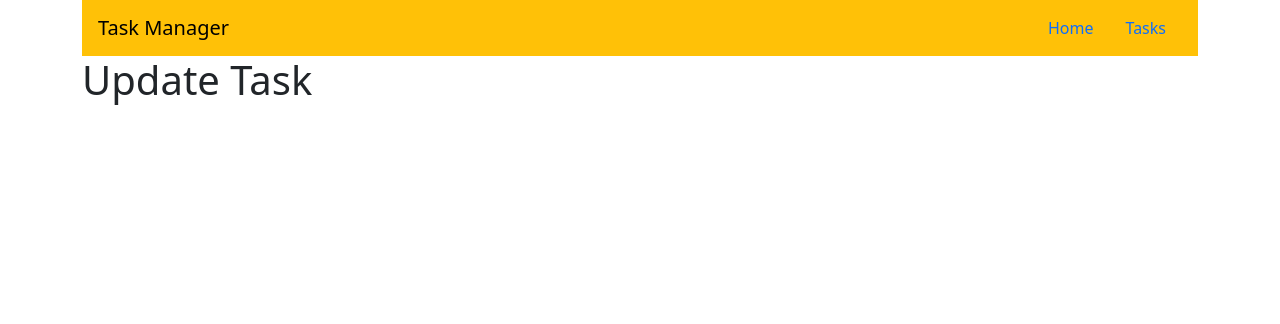
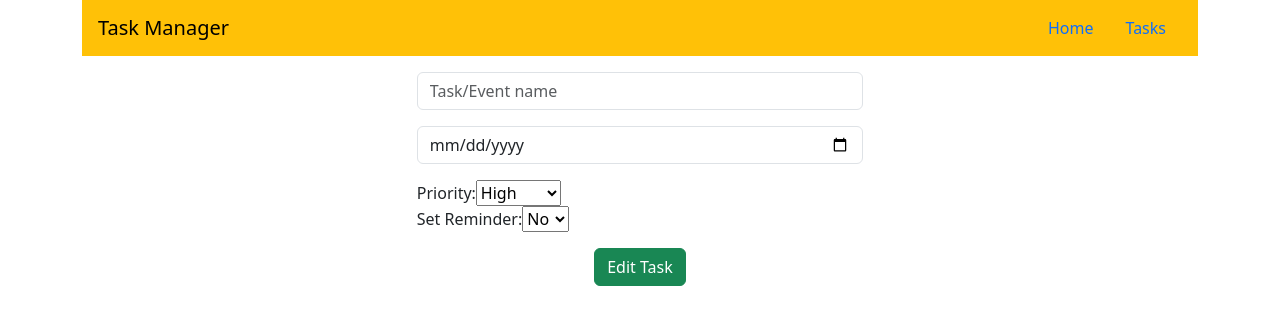
Before and after one commit to AchintyaSingh0220/task-manager-webaap-frontend, a React (Create React App) app: page /#/update-task/1 in a window 1280 px wide. Shown: the top 324 px of the page. Built offline with nearby package versions, Linux system fonts and the light colour scheme; no server answers.

Commit message:
Add task list and CRUD operations for tasks

```diff
--- a/src/App.js
+++ b/src/App.js
@@ -4,8 +4,8 @@ import "../node_modules/bootstrap/dist/css/bootstrap.min.css";
 import Nav from "./components/NavigationTab"
 import CreateTask from './components/CreateTask';
 import TaskList from './components/TaskList' ;
-import UpdateTask from './components/UpdateTask';
 import LandingPage from './components/LandingPage' ;
+import EditTask from './components/EditTask';
 
 function App() {
   return (
@@ -16,7 +16,7 @@ function App() {
           <Route path="/" element={<LandingPage/>}/>
           <Route path="/create-task" element={<CreateTask/>}/>
           <Route path="/task-list" element={<TaskList/>}/>
-          <Route path="/update-task/:id" element={<UpdateTask/>} />
+          <Route path="/update-task/:id" element={<EditTask/>} />
         </Routes>
       </HashRouter>
     </div>
--- a/src/components/CreateTask.js
+++ b/src/components/CreateTask.js
@@ -1,7 +1,37 @@
+import Axios from "axios";
+import {useState} from "react";
+import TaskForm from "./TaskForm";
+
 function CreateTask()
 {
+    const [arr, setArr] = useState([]);
+    const getState = (childData) =>
+    {
+        setArr(childData);
+    }
+
+    const handleSubmit = (event) => {
+        event.preventDefault();
+        const data = {userId: "user1", taskName: arr[0], date: new Date(arr[1]), priority: arr[2], setReminder: arr[3]};
+        console.log(data);
+        Axios.post("http://localhost:4000/add-task", data)
+        .then((res) => {
+            if(res.status === 200) alert("Record created successfully");
+            else Promise.reject();
+        })
+        .catch(res => alert(res));
+        // alert(arr[0] + " " + arr[1] + " " + arr[2] + " " + arr[3]);
+        event.target.reset();
+    };
+
+    const currentDate = () => {
+        let yourDate = new Date();
+        return yourDate.toISOString().split('T')[0];
+    };
     return (
-        <h1>Create Task</h1>
+        <form onSubmit={handleSubmit}>
+            <TaskForm getState={getState} taskNameValue="" dateValue={currentDate} priorityValue={0} reminderValue={true}>Add Task</TaskForm>
+        </form>
     );
 }
 
--- /dev/null
+++ b/src/components/EditTask.js
@@ -0,0 +1,46 @@
+import { useParams } from "react-router-dom";
+import TaskForm from "./TaskForm";
+import {useEffect, useState} from "react";
+import Axios from "axios";
+
+
+function EditTask()
+{
+    const {id} = useParams();
+
+    const [initialValue, setInitialValue] = useState({taskName: "", date: "", priority: 0, setReminder: false});
+    const [newdata, setData] = useState([]);
+    const getState = (childData) =>
+    {
+        setData(childData);
+    }
+
+    useEffect(() => {
+        Axios.get("http://localhost:4000/update-task/" + id)
+        .then((res) => {
+            if(res.status === 200) {
+                const {taskName, date, priority, setReminder} = res.data;
+                setInitialValue({taskName, date, priority, setReminder});
+            } else Promise.reject();
+        })
+        .catch(err => alert(err));
+    }, [id]);
+
+    const handleSubmit = (event) => {
+        event.preventDefault();
+        const data = {userId: "user1", taskName: newdata[0], date: newdata[1], priority: newdata[2], setReminder: newdata[3]};
+        Axios.put("http://localhost:4000/update-task/" + id, data)
+        .then((res) => {
+            if(res.status === 200) alert("Record updated successfully");
+            else Promise.reject();
+        })
+        .catch(res => alert(res));
+    };
+    return (
+        <form onSubmit={handleSubmit}>
+            <TaskForm getState={getState} taskNameValue={initialValue.taskName} dateValue={initialValue.date.substring(0, 10)} priorityValue={initialValue.priority} reminderValue={initialValue.setReminder}>Edit Task</TaskForm>
+        </form>
+    );
+}
+
+export default EditTask;
--- /dev/null
+++ b/src/components/TaskForm.js
@@ -0,0 +1,43 @@
+import {useEffect, useState} from "react";
+
+function TaskForm(props)
+{
+    const [taskName, setTaskName] = useState(props.taskNameValue);
+    const [date, setDate] = useState(props.dateValue);
+    const [priority, setPriority] = useState(props.priorityValue);
+    const [reminderBool, setReminderBool] = useState(props.reminderValue);
+
+    useEffect(() => {
+        setTaskName(props.taskNameValue);
+        setDate(props.dateValue);
+        setPriority(props.priorityValue);
+        setReminderBool(props.reminderValue);
+    }, [props.taskNameValue, props.dateValue, props.priorityValue, props.reminderValue]);
+
+    function handleClick()
+    {
+        props.getState([taskName, date, priority, reminderBool]);
+    }
+    return(
+        <div style={{maxWidth: "40%", margin: "0 auto"}}>
+            <input value={props.taskNameValue} class="form-control my-3" onChange={(event) => setTaskName(event.target.value)} placeholder="Task/Event name"/>
+            <input type="date" defaultValue={props.dateValue} class="form-control my-3" onChange={(event) => setDate(event.target.value)}/>
+            <label>Priority:</label>
+            <select onChange={(event) => setPriority(event.target.value)} value={props.priorityValue}>
+                <option value={0}>High</option>
+                <option value={1}>Medium</option>
+                <option value={2}>Low</option>
+            </select>
+            <br/>
+            <label>Set Reminder:</label>
+            <select value={props.reminderValue} onChange={(event) => setReminderBool(event.target.value)}>
+                <option value={true}>Yes</option>
+                <option value={false}>No</option>
+            </select>
+
+            <button class="btn btn-success my-3 d-block mx-auto" onClick={handleClick} type="submit">{props.children}</button>
+        </div>
+    );
+}
+
+export default TaskForm;
--- /dev/null
+++ b/src/components/TaskItem.js
@@ -0,0 +1,29 @@
+import {Link} from "react-router-dom";
+import Axios from "axios";
+
+function TaskItem(props)
+{
+    const date = new Date(props.obj.date);
+    const handleClick = () => {
+        Axios.delete("http://localhost:4000/delete-task/" + props.obj._id)
+        .then((res) => {
+            if(res.status === 200) {
+                alert("Task removed from agenda");
+                window.location.reload();
+            }
+        })
+        .catch(err => alert(err));
+    };
+    return (
+        <div>
+            {props.obj.userId + " " + props.obj.taskName + " " + date.toLocaleDateString('en-US') + " " + props.obj.priority + " " + (props.obj.setReminder ? 1 : 0)}
+            <button class="ms-5 btn">
+                <Link to={"/update-task/" + props.obj._id}>Edit</Link>
+            </button>
+            <button class="btn btn-success" onClick={handleClick}>Completed</button>
+            <button class="btn btn-danger" onClick={handleClick}>Delete</button>
+        </div>
+    );
+}
+
+export default TaskItem;
--- a/src/components/TaskList.js
+++ b/src/components/TaskList.js
@@ -1,7 +1,38 @@
+import { useState, useEffect } from "react";
+import TaskItem from "./TaskItem";
+import Axios from "axios";
+import {Link} from "react-router-dom"
+
 function TaskList()
 {
-    return (
-        <h1>Task List</h1>
+    const [arr, setArr] = useState([]);
+    useEffect(() => {
+        Axios.get("http://localhost:4000/tasks")
+        .then((res) => {
+            if(res.status === 200) setArr(res.data);
+            else Promise.reject();
+        })
+        .catch((err) => alert(err));
+    }, []);
+    const ListTasks = () => {
+        return(
+            arr.map((val, ind) => {
+                return (
+                    <TaskItem obj={val} />
+                )
+            })
+        );
+    };
+    return(
+        <div>
+            <Link to="/create-task">
+                <button class="btn btn-success">Add Task</button>
+            </Link>
+            <table class="table">
+                {ListTasks()}
+            </table>
+        </div>
+
     );
 }
 
--- a/src/components/UpdateTask.js
+++ /dev/null
@@ -1,8 +0,0 @@
-function UpdateTask()
-{
-    return (
-        <h1>Update Task</h1>
-    );
-}
-
-export default UpdateTask;
```
